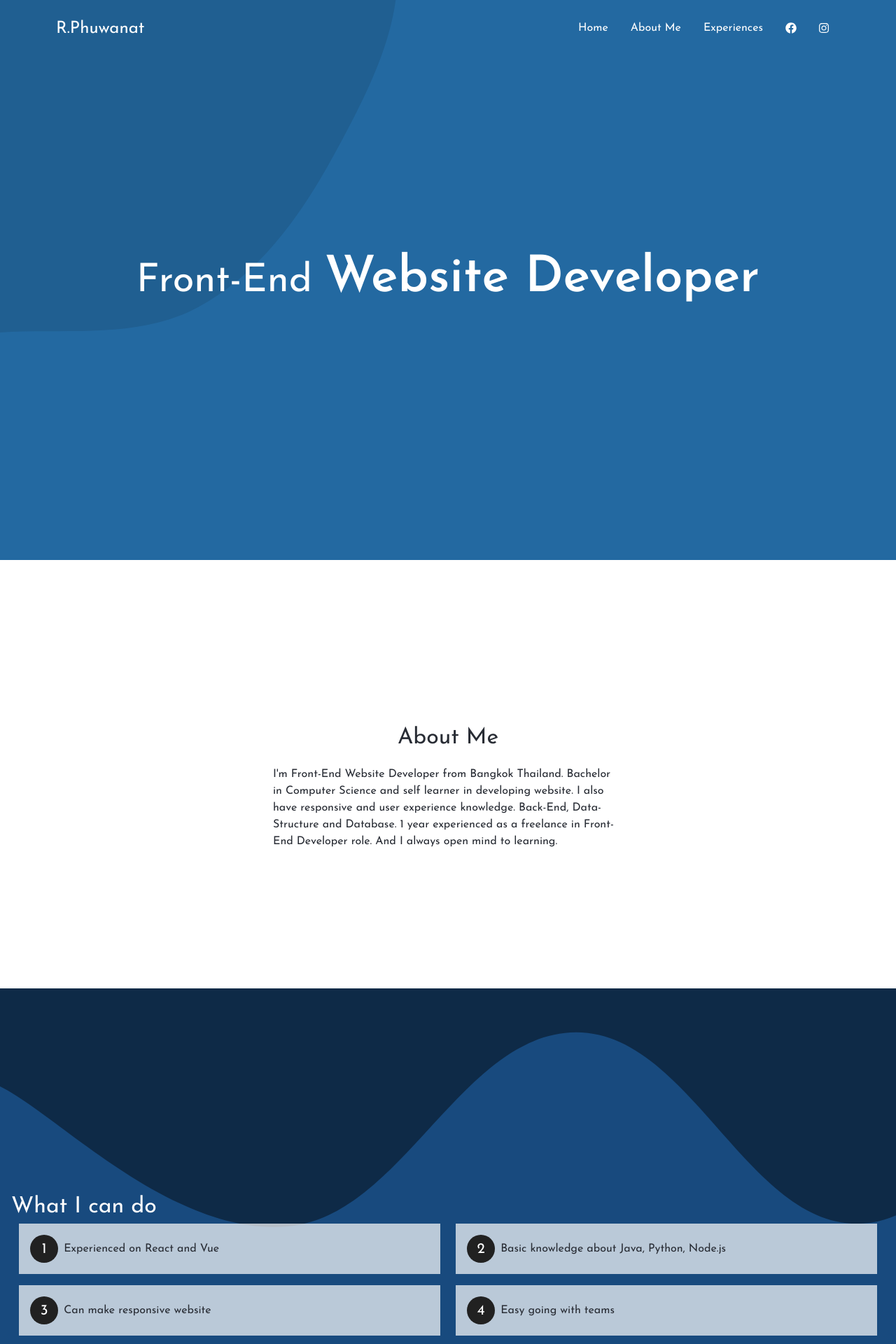
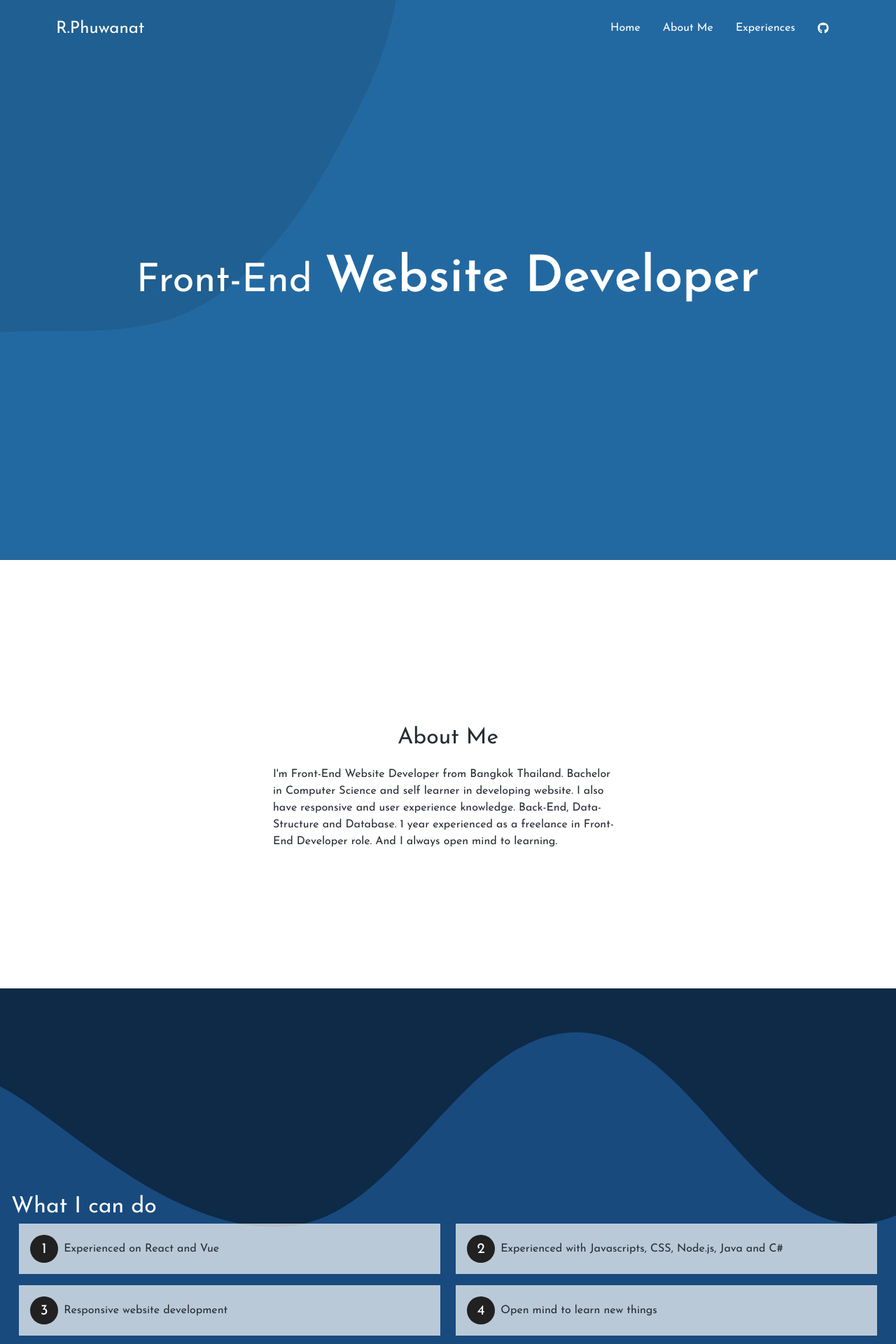
Before and after one commit to pwnrrk/pwnrrk.github.io, a React (Create React App) app: page / in a window 1280 px wide. Shown: the top 1920 px of the page at 70% size. Built offline with nearby package versions, Linux system fonts and the light colour scheme.

Commit message:
Update data

```diff
--- a/src/components/About.js
+++ b/src/components/About.js
@@ -158,14 +158,19 @@ const About = () => (
       <AboutMeArea>
         <Elements.SectionTitle align="center">About Me</Elements.SectionTitle>
         <AboutContentParagraph>
-          I'm Front-End Website Developer from Bangkok
-          Thailand. Bachelor in Computer Science and self learner in developing website. I also have responsive and user experience knowledge. Back-End, Data-Structure and Database. 1 year experienced as a freelance in Front-End Developer role. And I always open mind to learning.
+          I'm Front-End Website Developer from Bangkok Thailand. Bachelor in
+          Computer Science and self learner in developing website. I also have
+          responsive and user experience knowledge. Back-End, Data-Structure and
+          Database. 1 year experienced as a freelance in Front-End Developer
+          role. And I always open mind to learning.
         </AboutContentParagraph>
       </AboutMeArea>
     </AboutContent>
     <ExampleWrapper>
       <div>
-        <Elements.SectionTitle style={{color: "#fff"}}>What I can do</Elements.SectionTitle>
+        <Elements.SectionTitle style={{ color: "#fff" }}>
+          What I can do
+        </Elements.SectionTitle>
         <PerformanceWrapper>
           <PerformanceItem>
             <PerformanceItemContent>
@@ -175,19 +180,20 @@ const About = () => (
           </PerformanceItem>
           <PerformanceItem>
             <PerformanceItemContent>
-              <PerformanceNumber>2</PerformanceNumber> Basic knowledge about Java,
-              Python, Node.js
+              <PerformanceNumber>2</PerformanceNumber> Experienced with
+              Javascripts, CSS, Node.js, Java and C#
             </PerformanceItemContent>
           </PerformanceItem>
           <PerformanceItem>
             <PerformanceItemContent>
-              <PerformanceNumber>3</PerformanceNumber> Can make responsive
-              website
+              <PerformanceNumber>3</PerformanceNumber> Responsive website
+              development
             </PerformanceItemContent>
           </PerformanceItem>
           <PerformanceItem>
             <PerformanceItemContent>
-              <PerformanceNumber>4</PerformanceNumber> Easy going with teams
+              <PerformanceNumber>4</PerformanceNumber> Open mind to learn new
+              things
             </PerformanceItemContent>
           </PerformanceItem>
         </PerformanceWrapper>
--- a/src/components/Navbar.js
+++ b/src/components/Navbar.js
@@ -1,5 +1,5 @@
 import { FontAwesomeIcon } from "@fortawesome/react-fontawesome";
-import { faFacebook, faInstagram } from "@fortawesome/free-brands-svg-icons";
+import { faGithub } from "@fortawesome/free-brands-svg-icons";
 const { default: styled } = require("styled-components");
 
 const NavbarWrapper = styled.nav`
@@ -123,20 +123,11 @@ const Navbar = () => (
       </NavbarMenuItem>
       <NavbarMenuItem>
         <NavbarLink
-          href="https://facebook.com/pwnrrk"
+          href="https://github.com/pwnrrk"
           target="_blank"
           rel="noopener noreferrer"
         >
-          <FontAwesomeIcon icon={faFacebook} />
-        </NavbarLink>
-      </NavbarMenuItem>
-      <NavbarMenuItem>
-        <NavbarLink
-          href="https://instagram.com/r.phuwanat"
-          target="_blank"
-          rel="noopener noreferrer"
-        >
-          <FontAwesomeIcon icon={faInstagram} />
+          <FontAwesomeIcon icon={faGithub} />
         </NavbarLink>
       </NavbarMenuItem>
     </NavbarMenu>
```
